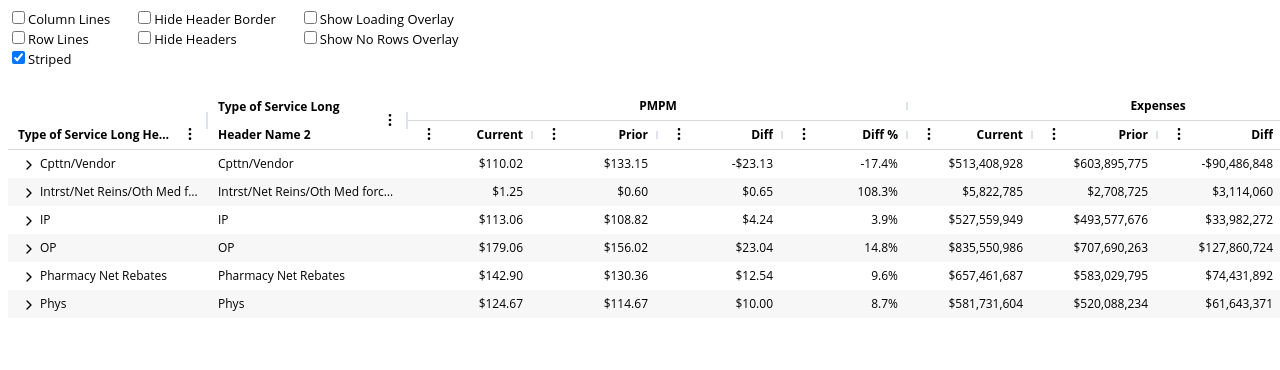
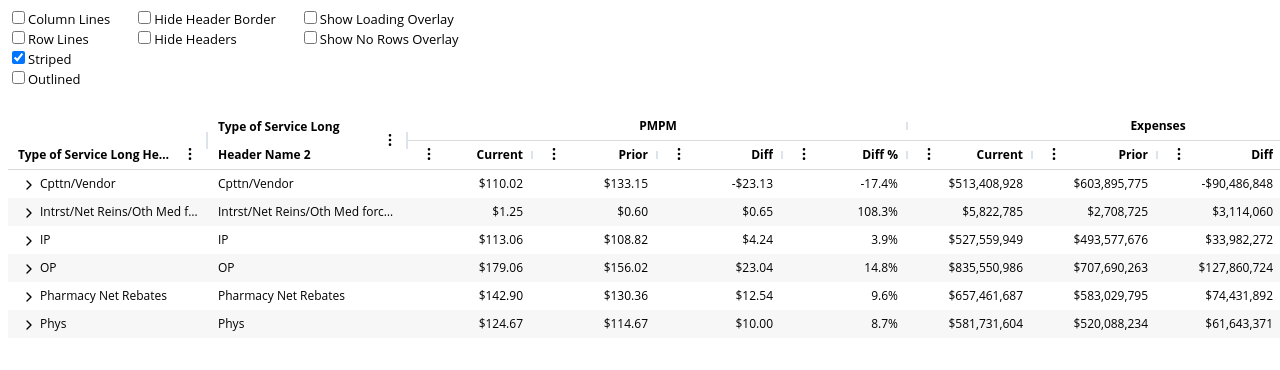
Before and after one commit to mahonbr/tanstack-table, a React (Vite) app: page / in a window 1280 px wide. Shown: the top 370 px of the page. Built offline with nearby package versions, Linux system fonts and the light colour scheme.

Commit message:
Add Outlined Support

```diff
--- a/src/App.jsx
+++ b/src/App.jsx
@@ -440,6 +440,7 @@ function App(props) {
 	const [columnLines, setColumnLines] = useState(false);
 	const [hideHeaderBorder, setHideHeaderBorder] = useState(false);
 	const [hideHeaders, setHideHeaders] = useState(false);
+	const [outlined, setOutlined] = useState(false);
 	const [rowLines, setRowLines] = useState(false);
 	const [showLoadingOverlay, setShowLoadingOverlay] = useState(false);
 	const [showNoRowsOverlay, setShowNoRowsOverlay] = useState(false);
@@ -469,6 +470,13 @@ function App(props) {
 						onChange={(event) => setStriped(event.target.checked)}
 					></input>
 					<label>Striped</label>
+					<br />
+					<input
+						type='checkbox'
+						checked={outlined}
+						onChange={(event) => setOutlined(event.target.checked)}
+					></input>
+					<label>Outlined</label>
 				</div>
 				<div>
 					<input
@@ -509,6 +517,7 @@ function App(props) {
 				hideHeaderBorder={hideHeaderBorder}
 				hideHeaders={hideHeaders}
 				onGridReady={(table) => console.log('onGridReady', table)}
+				outlined={outlined}
 				rowLines={rowLines}
 				showLoadingOverlay={showLoadingOverlay}
 				showNoRowsOverlay={showNoRowsOverlay}
--- a/src/components/grids/DataTable.jsx
+++ b/src/components/grids/DataTable.jsx
@@ -29,6 +29,7 @@ const classes = {
 	columnLines: `${PREFIX}-columnLines`,
 	hidden: `${PREFIX}-hidden`,
 	hideHeaderBorder: `${PREFIX}-hideHeaderBorder`,
+	outlined: `${PREFIX}-outlined`,
 	resizing: `${PREFIX}-resizing`,
 	rowLines: `${PREFIX}-rowLines`,
 	sortable: `${PREFIX}-sortable`,
@@ -74,15 +75,20 @@ const DataTableRoot = styled('table')(() => ({
 		// Column Lines.
 		[`&.${classes.columnLines}`]: {
 			'td, th': {
-				borderLeft: '1px solid var(--ag-border-color)',
-				borderRight: '1px solid var(--ag-border-color)',
+				borderLeft: 'var(--ag-borders) var(--ag-border-color)',
+				borderRight: 'var(--ag-borders) var(--ag-border-color)',
 			},
+		},
+
+		// Table border(outline).
+		[`&.${classes.outlined}`]: {
+			border: 'var(--ag-borders) var(--ag-border-color)',
 		},
 
 		// Row Lines.
 		[`&.${classes.rowLines}`]: {
 			'td, th': {
-				borderBottom: '1px solid var(--ag-border-color)',
+				borderBottom: 'var(--ag-borders) var(--ag-border-color)',
 			},
 		},
 
@@ -213,7 +219,7 @@ const DataTableRoot = styled('table')(() => ({
 			},
 
 			th: {
-				borderBottom: '1px solid var(--ag-border-color)',
+				borderBottom: 'var(--ag-borders) var(--ag-border-color)',
 				verticalAlign: 'bottom',
 			},
 		},
@@ -328,6 +334,7 @@ const DataTable = React.forwardRef((props, ref) => {
 		hideHeaderBorder = false,
 		hideHeaders = false,
 		onGridReady,
+		outlined = false,
 		rowLines = false,
 		showLoadingOverlay = false,
 		showNoRowsOverlay = false,
@@ -349,12 +356,15 @@ const DataTable = React.forwardRef((props, ref) => {
 
 	const { ColumnGroup = DefaultColumnGroup, TableBody = DefaultTableBody, TableHead = DefaultTableHead } = slots;
 
+	/**
+	 * @todo Add support for controlled vs. uncontrolled states.
+	 */
 	const [columnSizing, setColumnSizing] = useState({});
 	const [columnSizingInfo, setColumnSizingInfo] = useState({});
 	const [expanded, setExpanded] = useState({});
 	const [sorting, setSorting] = useState([]);
+
 	const columnMapRef = useRef(new ConfigMap([...ColumnTypes, ...columnTypes]));
-
 	const tableRef = useRef();
 	const refs = useMergedRefs(ref, tableRef);
 
@@ -423,6 +433,7 @@ const DataTable = React.forwardRef((props, ref) => {
 				className={clsx(classes.root, {
 					[classes.columnLines]: columnLines,
 					[classes.hideHeaderBorder]: hideHeaderBorder,
+					[classes.outlined]: outlined,
 					[classes.rowLines]: rowLines,
 					[classes.striped]: striped,
 				})}
```
